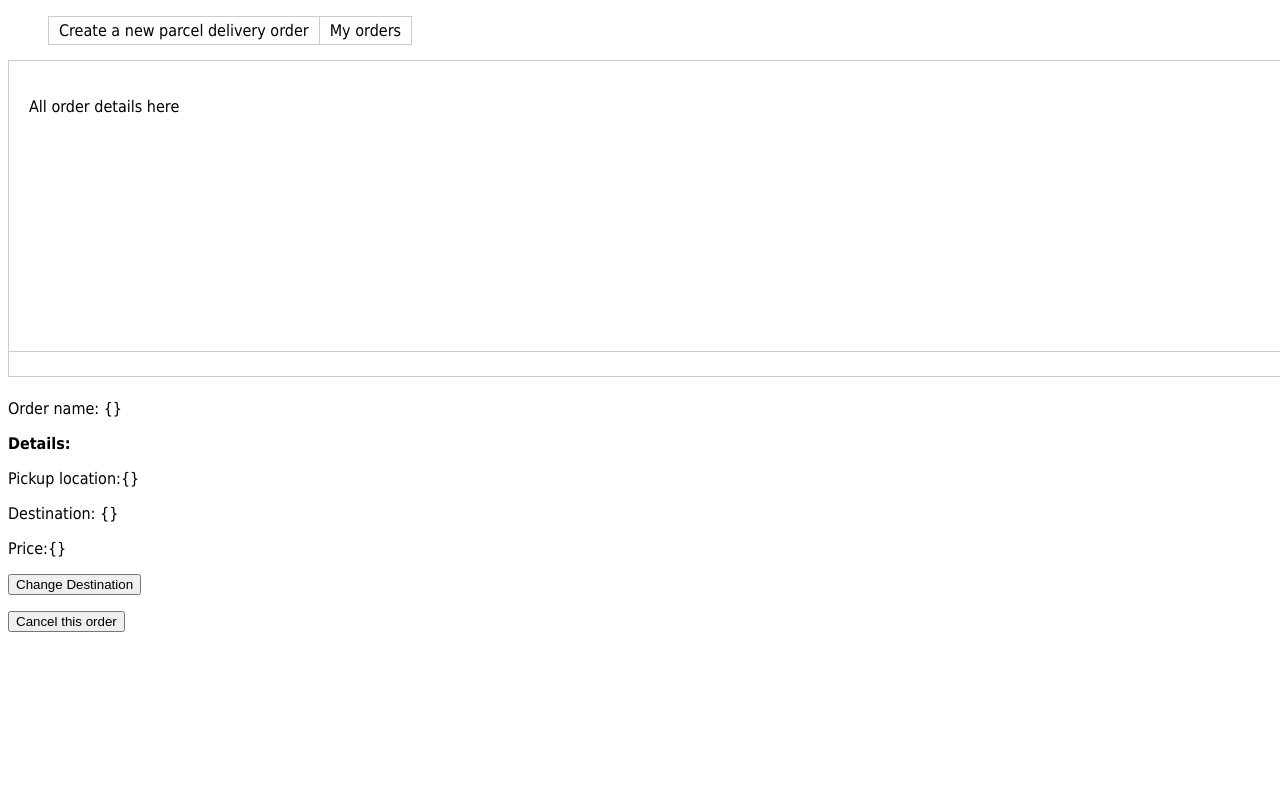
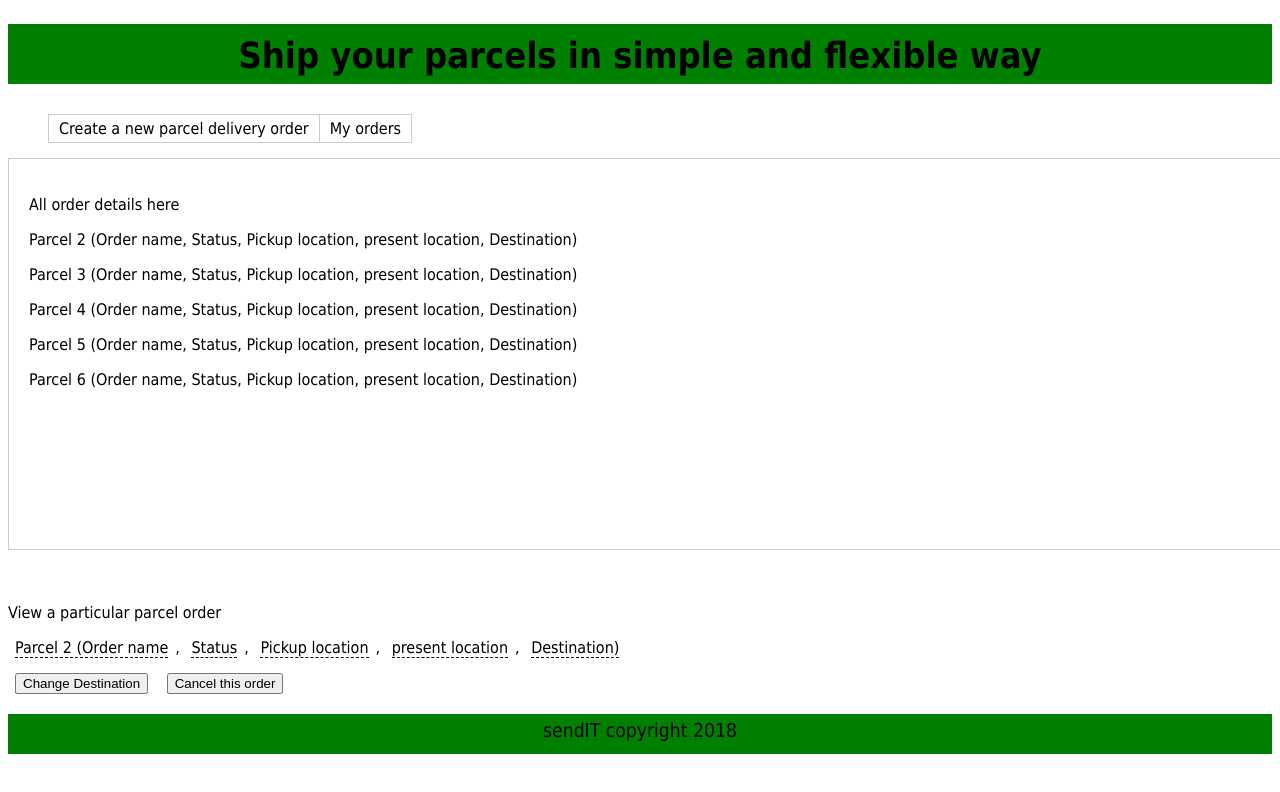
Before and after one commit to sanobertin/sendIT, a website: page UI/index.html in a window 1280 px wide. Shown: the top 792 px of the page. Drawn offline with Linux system fonts and the light colour scheme.

Commit message:
[Feature #161561833 #161561809 #161561740 #161561751 #161561863]
Updating user interfances(HTML templates)

```diff
--- a/UI/css/design.css
+++ b/UI/css/design.css
@@ -1,9 +1,18 @@
 html {font-family: Tahoma,Verdana,Segoe,sans-serif; }
-
+.footer {
+	text-align: center;
+    clear: both;
+    margin-top: 20px;
+    background-color: green;
+    width: auto;
+    height: 40px;
+    font-size: larger;
+    line-height: 1.8;
+}
 .input_size {
-	margin: 5px 5px 5px 5px;
+	margin: 10px 10px 10px 10px;
 	width: 300px;
-    height: 25px;
+    height: 30px;
 }
 
 .legend {
@@ -13,6 +22,7 @@ html {font-family: Tahoma,Verdana,Segoe,sans-serif; }
 .tabs { list-style: none; }
 .tabs li { display: inline; }
 .tabbed-area {
+	min-height: 400px;
 	clear: both;
 	position: relative;
 	margin-bottom: 7%;
@@ -32,6 +42,9 @@ html {font-family: Tahoma,Verdana,Segoe,sans-serif; }
 
 #new_order, #my_orders, .tabs li a { border: 1px solid #ccc; }
 
+#new_order form {
+	padding-left: 15%;
+}
 .group:after {
 	visibility: hidden;
 	display: block;
@@ -48,7 +61,7 @@ html {font-family: Tahoma,Verdana,Segoe,sans-serif; }
 	overflow: hidden;
 	background: white;
 	padding: 20px;
-	min-height: 250px;
+	min-height: 350px;
 	position: absolute;
 	top: -1px;
 	left: 0;
@@ -66,14 +79,54 @@ html {font-family: Tahoma,Verdana,Segoe,sans-serif; }
 
 
 #order_details {
-	p
 	clear: both;
-	margin-top: 20px;
+	/*margin-top: 20%; */
 }
 
 #details {
 	margin-top: 5%;
+	padding-left: 15%;
+	padding-right: 15%;
 }
 #details p {
+}
+
+.form-signup label {
+}
+
+.form-signup form {
+    margin-left: 30%;
+    margin-right: 30%;
+    padding: 5px 5px 5px 5px
+}
+
+.form-signin {
+
+}
+
+.header {
+	text-align: center;
+    clear: both;
+    margin-top: 10px;
+    margin-bottom: 30px;
+    background-color: green;
+    width: 100%;
+    height: 60px;
+    line-height: 1.8;
+    font-size: large;
+}
+
+.admin-parcel-list {
+	padding-left: 15%;
+
+}
+.admin-parcel-list p {
 	margin-bottom: 3%;
+
 }
+.admin-parcel-list span, #order_details span{
+	position: relative;
+    text-decoration: none;
+    margin: 7px 7px 7px 7px;
+    border-bottom: 1px dashed;
+}
--- a/UI/index.html
+++ b/UI/index.html
@@ -6,6 +6,9 @@
 	<title>User's Home</title>
 </head>
 <body>
+	<div class="header">
+		<h1>Ship your parcels in simple and flexible way</h1>
+	</div>
 	<div class="tabbed-area">
 		<ul class="tabs group">
 			<li><a href='#new_order'>Create a new parcel delivery order</a></li>
@@ -15,12 +18,12 @@
 		<div class="div-wrap">
 			<div id="new_order">
 				<form>
-					<label>From:</label><br>
-					<input class="input_size" id="pickup_loc"><br>
-					<label>To:</label><br>
-					<input class="input_size" id="destination_loc"><br>
+					<label>Pickup location:</label><br>
+					<input class="input_size" id="pickup_loc" required="required"><br>
+					<label>Destination:</label><br>
+					<input class="input_size" id="destination_loc" required="required"><br>
 					<label>Describe this shipment</label><br>
-					<input type="text" class="input_size"><br>
+					<input type="text" class="input_size" required="required"><br>
 					<label>Weight</label><br>
 					<input type="number" class="input_size"><br>
 					<button class="input_size"><span>Get Quotes</span></button>
@@ -29,6 +32,12 @@
 			</div>
 			<div id='my_orders'>
 				<p>All order details here</p>
+				<p>Parcel 2 (Order name, Status, Pickup location, present location, Destination)</p>
+				<p>Parcel 3 (Order name, Status, Pickup location, present location, Destination)</p>
+				<p>Parcel 4 (Order name, Status, Pickup location, present location, Destination)</p>
+				<p>Parcel 5 (Order name, Status, Pickup location, present location, Destination)</p>
+				<p>Parcel 6 (Order name, Status, Pickup location, present location, Destination)</p>
+
 			</div>
 		</div>
 
@@ -36,18 +45,16 @@
 
 
 	<div id="order_details">
-		<div>Order name: {}</div>
-		<div>
-			<p><b>Details:</b></p>
-			<p>Pickup location:{}</p>
-			<p>Destination: {}</p>
-			<p>Price:{}</p>
-			<p><button><span>Change Destination</span></button></p>
-			<p><button><span>Cancel this order</span></button></p>
-		</div>
+		<p> View a particular parcel order</p>
+		<p><span>Parcel 2 (Order name</span>, <span>Status</span>, <span>Pickup location</span>, <span>present location</span>, <span>Destination)</span></p>
+
+		<p>
+			<span><button>Change Destination</button></span>
+			<span><button>Cancel this order</button></span>
+		</p>
 
 
 	</div>
-
+<footer class='footer'>sendIT	copyright	2018</footer>
 </body>
 </html>
```
Also changed, not shown: UI/admin.html (+15 -3 lines), UI/profile.html (+10 -5 lines), UI/signin.html (+9 -2 lines), UI/signup.html (+9 -2 lines).
